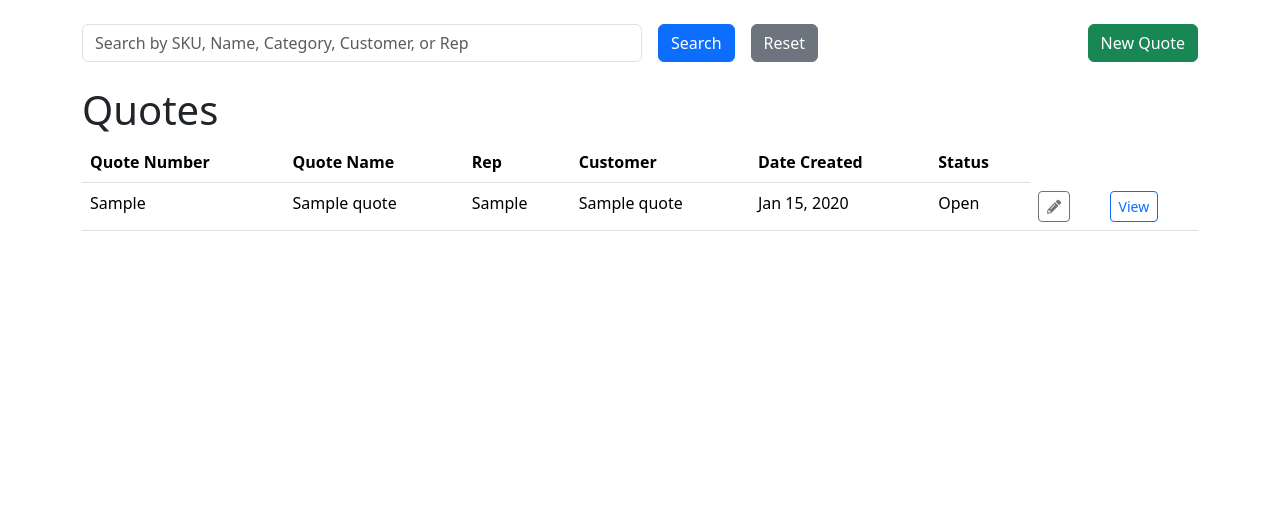
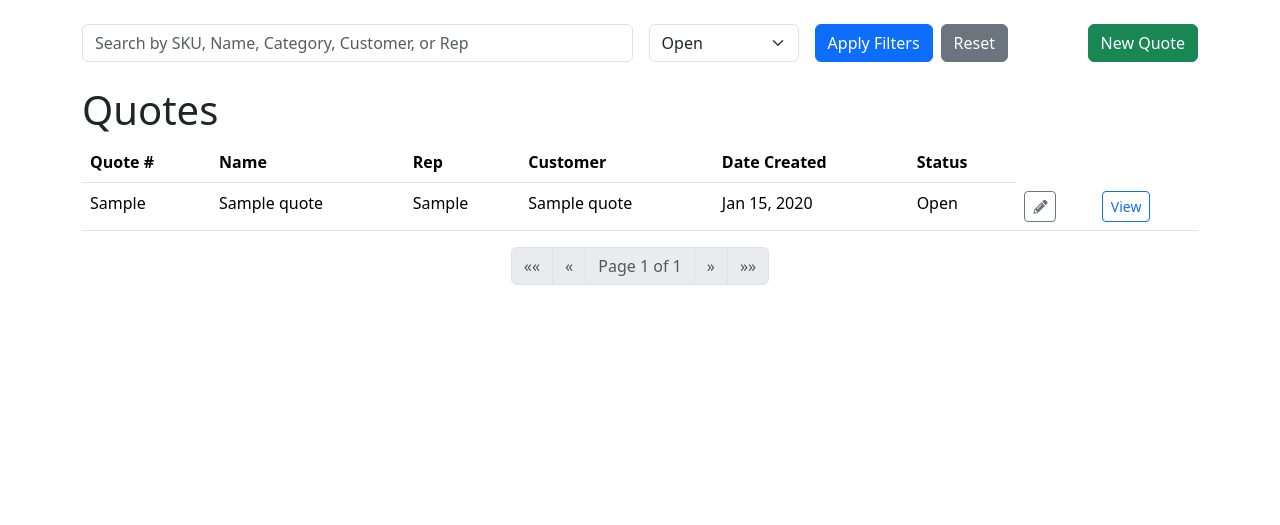
Before and after one commit to alexkharrod/django_ptool, a Django app: page /quotes/quotes/ in a window 1280 px wide. Shown: the part 56-581 px from the top of the page. Run offline with Django 4.2, Linux system fonts and the light colour scheme; tables that the repository leaves empty hold one stand-in row (values such as "Sample post"); some libraries are stand-ins or nearby versions.

```diff
--- a/quotes/models.py
+++ b/quotes/models.py
@@ -75,5 +75,8 @@ class Quote(models.Model):
     status = models.CharField(max_length=50)
     date_created = models.DateTimeField(default=now, null=False, blank=False)
 
+    air_transit_time = models.CharField(max_length=50, default="7-10 days")
+    ocean_transit_time = models.CharField(max_length=50, default="~6 weeks")
+
     def __str__(self):
         return self.quote_num
--- a/quotes/templates/quotes.html
+++ b/quotes/templates/quotes.html
@@ -3,21 +3,34 @@
 
 {% block content %}
 <!-- Search and Filter Section -->
-<div class="row mb-4">
-  <div class="col-md-8">
-      <form method="get" class="d-flex gap-3">
-          <div class="flex-grow-1">
+<div class="row mb-4 align-items-end">
+  <div class="col-md-10">
+      <form method="get" class="d-flex flex-wrap gap-3">
+          <div class="flex-grow-1" style="min-width: 300px;">
+              <label for="search-input" class="form-label visually-hidden">Search</label>
               <input type="text"
+                     id="search-input"
                      name="search"
                      class="form-control"
                      placeholder="Search by SKU, Name, Category, Customer, or Rep"
-                     value="{{ request.GET.search }}">
+                     value="{{ search_query }}">
           </div>
-          <button type="submit" class="btn btn-primary">Search</button>
-          <a href="{% url 'quotes' %}" class="btn btn-secondary">Reset</a>
+          <div style="min-width: 150px;">
+              <label for="status-filter" class="form-label visually-hidden">Status</label>
+              <select name="status" id="status-filter" class="form-select" onchange="this.form.submit()">
+                  <option value="all" {% if not selected_status or selected_status == 'all' %}selected{% endif %}>All Statuses</option>
+                  {% for status in statuses %}
+                      <option value="{{ status }}" {% if selected_status == status %}selected{% endif %}>{{ status }}</option>
+                  {% endfor %}
+              </select>
+          </div>
+          <div class="d-flex gap-2">
+             <button type="submit" class="btn btn-primary">Apply Filters</button>
+             <a href="{% url 'quotes' %}" class="btn btn-secondary">Reset</a>
+          </div>
       </form>
   </div>
-  <div class="col-md-4 text-end">
+  <div class="col-md-2 text-end">
       <a href="{% url 'create_quote' %}" class="btn btn-success">New Quote</a>
   </div>
 </div>
@@ -25,8 +38,8 @@
 <table class="table">
     <thead>
       <tr>
-        <th scope="col">Quote Number</th>
-        <th scope="col">Quote Name</th>
+        <th scope="col">Quote #</th>
+        <th scope="col">Name</th>
         <th scope="col">Rep</th>
         <th scope="col">Customer</th>
         <th scope="col">Date Created</th>
@@ -35,7 +48,7 @@
     </thead>
     <tbody>
 
-        {% for quote in quotes %}
+        {% for quote in quotes.object_list %} {# Iterate over paginated objects #}
             <tr>
                 <td>{{ quote.quote_num }}</td>
                 <td>{{ quote.name }}</td>
@@ -63,4 +76,45 @@
     </tbody>
   </table>
 
+<!-- Pagination Controls -->
+<nav aria-label="Page navigation">
+    <ul class="pagination justify-content-center">
+        {% if quotes.has_previous %}
+            <li class="page-item">
+                <a class="page-link" href="?page=1&search={{ search_query }}&status={{ selected_status }}" aria-label="First">
+                    <span aria-hidden="true">&laquo;&laquo;</span>
+                </a>
+            </li>
+            <li class="page-item">
+                <a class="page-link" href="?page={{ quotes.previous_page_number }}&search={{ search_query }}&status={{ selected_status }}" aria-label="Previous">
+                    <span aria-hidden="true">&laquo;</span>
+                </a>
+            </li>
+        {% else %}
+            <li class="page-item disabled"><span class="page-link">&laquo;&laquo;</span></li>
+            <li class="page-item disabled"><span class="page-link">&laquo;</span></li>
+        {% endif %}
+
+        <li class="page-item disabled">
+            <span class="page-link">Page {{ quotes.number }} of {{ quotes.paginator.num_pages }}</span>
+        </li>
+
+        {% if quotes.has_next %}
+            <li class="page-item">
+                <a class="page-link" href="?page={{ quotes.next_page_number }}&search={{ search_query }}&status={{ selected_status }}" aria-label="Next">
+                    <span aria-hidden="true">&raquo;</span>
+                </a>
+            </li>
+            <li class="page-item">
+                <a class="page-link" href="?page={{ quotes.paginator.num_pages }}&search={{ search_query }}&status={{ selected_status }}" aria-label="Last">
+                    <span aria-hidden="true">&raquo;&raquo;</span>
+                </a>
+            </li>
+        {% else %}
+            <li class="page-item disabled"><span class="page-link">&raquo;</span></li>
+            <li class="page-item disabled"><span class="page-link">&raquo;&raquo;</span></li>
+        {% endif %}
+    </ul>
+</nav>
+
 {% endblock %}
--- a/quotes/views.py
+++ b/quotes/views.py
@@ -41,11 +41,19 @@ def edit_quote(request, pk):
 
 
 def quotes(request):
-    # get the search query from the GET parameters
+    # get the search query and status filter from the GET parameters
     search_query = request.GET.get("search", "")
+    # Default status filter to 'Open' if not provided or empty
+    status_filter = request.GET.get("status", "Open")
+    if not status_filter: # Handle case where status parameter is present but empty
+        status_filter = "Open"
 
     # Start with all quotes
     queryset = Quote.objects.all()
+
+    # Apply status filter if a specific status is selected (and not 'all')
+    if status_filter != "all":
+        queryset = queryset.filter(status=status_filter)
 
     # Apply search if there is a search query
     if search_query:
@@ -57,13 +65,19 @@ def quotes(request):
             | Q(sales_rep__icontains=search_query)
         )
     queryset = queryset.order_by("quote_num")
+
+    # Get distinct statuses for the filter dropdown
+    statuses = Quote.objects.values_list('status', flat=True).distinct().order_by('status')
+
     paginator = Paginator(queryset, 25)
     # Get the page number from the request
     page_number = request.GET.get("page")
     page_obj = paginator.get_page(page_number)
     context = {
-        "quotes": queryset,
+        "quotes": page_obj, # Pass the paginated page object
         "search_query": search_query,
+        "statuses": statuses, # Pass the list of statuses
+        "selected_status": status_filter, # Pass the selected status
     }
 
     return render(request, "quotes.html", context)
```
Also changed, not shown: quotes/forms.py (+8 -0 lines), quotes/templates/create_quote.html (+11 -0 lines), quotes/templates/edit_quote.html (+11 -0 lines), quotes/templates/quote_pdf.html (+8 -8 lines), quotes/templates/view_quote.html (+9 -13 lines), quotes/migrations/0010_migrate_legacy_prices.py (added), quotes/migrations/0011_quote_air_transit_time_quote_ocean_transit_time.py (added), 1 other file.
